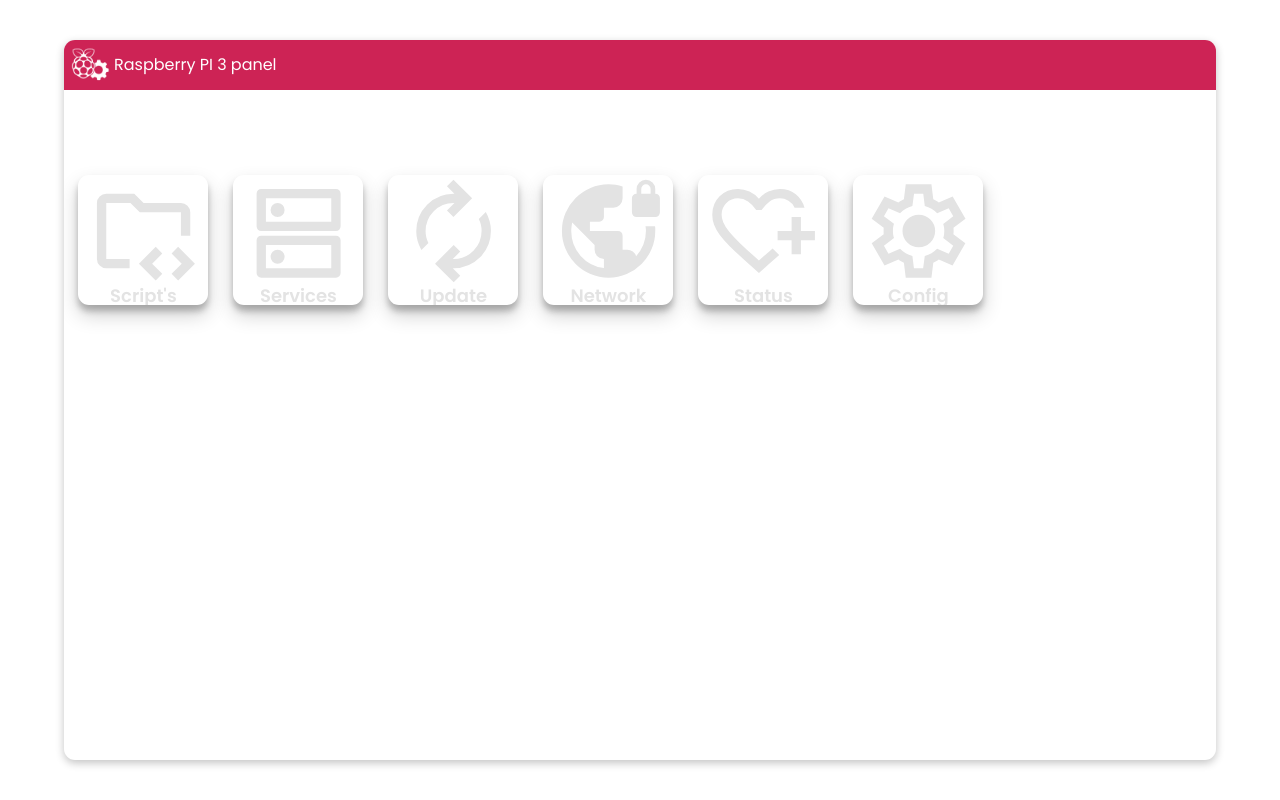
After one commit to AntonioV1ctor/light-lamp, a PHP site: page /pages/admin.php in a window 1280 px wide. The commit adds this page. Run offline with PHP 8.4, Linux system fonts and the light colour scheme; some libraries are stand-ins or nearby versions.

Commit message:
Adding new options for menu and new style and simples login area

```diff
--- /dev/null
+++ b/assets/css/components/footer.css
@@ -0,0 +1,9 @@
+.footer-area{
+    width: 100%;
+    background-color: red;
+    footer{
+        a{
+            color: red;
+        }
+    }
+}
--- a/assets/css/components/navbar.css
+++ b/assets/css/components/navbar.css
@@ -7,6 +7,9 @@
     display: flex;
     align-items: center;
     justify-content: left;
+    h1{
+        color:white
+    }
 
 }
 
--- /dev/null
+++ b/assets/css/pages/adminPage.css
@@ -0,0 +1,109 @@
+.admin-home {
+    display: flex;
+    align-items: center;
+    justify-content: center;
+    height: 100dvh;
+    width: 100%;
+
+}
+
+.admin-container {
+    background-color: rgb(255, 255, 255);
+    width: 100%;
+    height: 100%;
+    display: flex;
+    justify-content: center;
+    align-items: center;
+}
+
+.admin-box {
+    display: flex;
+    align-items: center;
+    flex-direction: column;
+    width: 90%;
+    height: 90%;
+    background-color: rgb(255, 255, 255);
+    border-radius: 11px;
+    box-shadow: rgba(0, 0, 0, 0.24) 0px 3px 8px;
+    overflow: hidden;
+}
+
+.options-container {
+    width: 100%;
+    height: 100%;
+    display: flex;
+    align-items: center;
+    justify-content: center;
+}
+
+.options-box {
+    width: 97.5%;
+    ;
+    height: 500px;
+}
+
+.options-area {
+    width: 90%;
+    height: 80%;
+    display: flex;
+    gap: 25px;
+    flex-wrap: wrap;
+
+}
+
+.options-default-box {
+    width: 130px;
+    height: 130px;
+    border-radius: 11px;
+    display: flex;
+    align-items: center;
+    justify-content: center;
+    cursor: pointer;
+    flex-direction: column;
+    box-shadow: rgba(0, 0, 0, 0.19) 0px 10px 20px, rgba(0, 0, 0, 0.23) 0px 6px 6px;
+    transition: 0.5s;
+    overflow: hidden;
+
+    &:hover {
+        scale: 105%;
+        color: white;
+        background-color: #CD2355;
+    }
+
+    h3 {
+        font-weight: 600;
+        color: #E3E3E3;
+        font-size: large;
+    }
+}
+
+.script-icon {
+    width: 14vw;
+    height: 15vh;
+}
+
+a {
+    text-decoration: none;
+    color: white;
+    height: 130px
+}
+
+@media (max-width:768px) {
+    .options-area {
+        width: 100%;
+        height: 0%;
+        gap: 25px;
+        display: flex;
+        align-items: center;
+        justify-content: center;
+    }
+
+    .options-container {
+        height: 100%;
+    }
+
+    .options-default-box {
+        width: 130px;
+        height: 130px;
+    }
+}
--- a/assets/style.css
+++ b/assets/style.css
@@ -1,6 +1,8 @@
 @import url(reset.css);
 @import url(/assets/css/pages/homePage.css);
+@import url(/assets/css/pages/adminPage.css);
 @import url(/assets/css/components/navbar.css);
+@import url(/assets/css/components/footer.css);
 
 *{
     font-family: "Poppins", sans-serif;
--- a/components/head.php
+++ b/components/head.php
@@ -5,7 +5,7 @@
     <meta charset="UTF-8">
     <meta name="viewport" content="width=device-width, initial-scale=1.0">
     <script src="https://kit.fontawesome.com/db29c2ca45.js" crossorigin="anonymous"></script>
-    <link rel="stylesheet" href="assets/style.css">
+    <link rel="stylesheet" href="/assets/style.css">
     <link rel="preconnect" href="https://fonts.googleapis.com">
     <link rel="preconnect" href="https://fonts.gstatic.com" crossorigin>
     <link href="https://fonts.googleapis.com/css2?family=Poppins:ital,wght@0,100;0,200;0,300;0,400;0,500;0,600;0,700;0,800;0,900;1,100;1,200;1,300;1,400;1,500;1,600;1,700;1,800;1,900&display=swap" rel="stylesheet">
--- a/components/navbar.php
+++ b/components/navbar.php
@@ -1,6 +1,6 @@
 <header>
     <nav>
-       <img class="rasp-logo" src="assets/images/icon_panel.png" alt="">
+       <img class="rasp-logo" src="/assets/images/icon_panel_white.png" alt="">
        <h1>Raspberry PI 3 panel</h1>
     </nav>
 </header>
--- /dev/null
+++ b/pages/admin.php
@@ -0,0 +1,76 @@
+<?php include_once "./../components/head.php" ?>
+
+<body>
+    <main class="admin-home">
+        <div class="admin-container">
+            <div class="admin-box">
+                <?php include_once "./../components/navbar.php" ?>
+                <div class="options-container">
+                    <div class="options-box">
+                        <div class="options-area">
+
+                            <a href="scripts">
+                                <div class="options-default-box">
+                                    <svg class="script-icon" xmlns="http://www.w3.org/2000/svg" height="24px" viewBox="0 -960 960 960" width="24px" fill="#e3e3e3">
+                                        <path d="M160-240v-480 520-40Zm0 80q-33 0-56.5-23.5T80-240v-480q0-33 23.5-56.5T160-800h240l80 80h320q33 0 56.5 23.5T880-640v200h-80v-200H447l-80-80H160v480h200v80H160ZM584-56 440-200l144-144 56 57-87 87 87 87-56 57Zm192 0-56-57 87-87-87-87 56-57 144 144L776-56Z" />
+                                    </svg>
+                                    <h3>Script's</h3>
+                                </div>
+                            </a>
+
+                            <a href="services">
+                                <div class="options-default-box">
+                                    <svg class="script-icon" xmlns="http://www.w3.org/2000/svg" height="24px" viewBox="0 -960 960 960" width="24px" fill="#e3e3e3">
+                                        <path d="M300-720q-25 0-42.5 17.5T240-660q0 25 17.5 42.5T300-600q25 0 42.5-17.5T360-660q0-25-17.5-42.5T300-720Zm0 400q-25 0-42.5 17.5T240-260q0 25 17.5 42.5T300-200q25 0 42.5-17.5T360-260q0-25-17.5-42.5T300-320ZM160-840h640q17 0 28.5 11.5T840-800v280q0 17-11.5 28.5T800-480H160q-17 0-28.5-11.5T120-520v-280q0-17 11.5-28.5T160-840Zm40 80v200h560v-200H200Zm-40 320h640q17 0 28.5 11.5T840-400v280q0 17-11.5 28.5T800-80H160q-17 0-28.5-11.5T120-120v-280q0-17 11.5-28.5T160-440Zm40 80v200h560v-200H200Zm0-400v200-200Zm0 400v200-200Z" />
+                                    </svg>
+                                    <h3>Services</h3>
+                                </div>
+                            </a>
+
+                            <a href="update">
+                                <div class="options-default-box">
+                                    <svg class="script-icon" xmlns="http://www.w3.org/2000/svg" height="24px" viewBox="0 -960 960 960" width="24px" fill="#e3e3e3">
+                                        <path d="M204-318q-22-38-33-78t-11-82q0-134 93-228t227-94h7l-64-64 56-56 160 160-160 160-56-56 64-64h-7q-100 0-170 70.5T240-478q0 26 6 51t18 49l-60 60ZM481-40 321-200l160-160 56 56-64 64h7q100 0 170-70.5T720-482q0-26-6-51t-18-49l60-60q22 38 33 78t11 82q0 134-93 228t-227 94h-7l64 64-56 56Z" />
+                                    </svg>
+                                    <h3>Update</h3>
+                                </div>
+                            </a>
+
+                            <a href="network">
+                                <div class="options-default-box">
+                                    <svg class="script-icon" xmlns="http://www.w3.org/2000/svg" height="24px" viewBox="0 -960 960 960" width="24px" fill="#e3e3e3">
+                                        <path d="M480-80q-82 0-155-31.5t-127.5-86Q143-252 111.5-325T80-480q0-83 31.5-155.5t86-127Q252-817 325-848.5T480-880q32 0 61.5 4.5T600-862v102q0 33-23.5 56.5T520-680h-80v80q0 17-11.5 28.5T400-560h-80v80h240q17 0 28.5 11.5T600-440v120h40q27 0 47.5 16t28.5 40q39-44 61.5-98.5T800-480q0-11-1-20t-3-20h82q2 11 2 20v20q0 82-31.5 155t-86 127.5q-54.5 54.5-127 86T480-80Zm-40-82v-78q-33 0-56.5-23.5T360-320v-40L168-552q-3 18-5.5 36t-2.5 36q0 124 80.5 213.5T440-162Zm280-438q-17 0-28.5-11.5T680-640v-120q0-17 11.5-28.5T720-800v-40q0-33 23.5-56.5T800-920q33 0 56.5 23.5T880-840v40q17 0 28.5 11.5T920-760v120q0 17-11.5 28.5T880-600H720Zm40-200h80v-40q0-17-11.5-28.5T800-880q-17 0-28.5 11.5T760-840v40Z" />
+                                    </svg>
+                                    <h3>Network</h3>
+                                </div>
+                            </a>
+
+                            <a href="status">
+                                <div class="options-default-box">
+                                    <svg class="script-icon" xmlns="http://www.w3.org/2000/svg" height="24px" viewBox="0 -960 960 960" width="24px" fill="#e3e3e3">
+                                        <path d="M440-501Zm0 381L313-234q-72-65-123.5-116t-85-96q-33.5-45-49-87T40-621q0-94 63-156.5T260-840q52 0 99 22t81 62q34-40 81-62t99-22q81 0 136 45.5T831-680h-85q-18-40-53-60t-73-20q-51 0-88 27.5T463-660h-46q-31-45-70.5-72.5T260-760q-57 0-98.5 39.5T120-621q0 33 14 67t50 78.5q36 44.5 98 104T440-228q26-23 61-53t56-50l9 9 19.5 19.5L605-283l9 9q-22 20-56 49.5T498-172l-58 52Zm280-160v-120H600v-80h120v-120h80v120h120v80H800v120h-80Z" />
+                                    </svg>
+                                    <h3>Status</h3>
+                                </div>
+                            </a>
+
+                            <a href="config">
+                                <div class="options-default-box">
+                                    <svg class="script-icon" xmlns="http://www.w3.org/2000/svg" height="24px" viewBox="0 -960 960 960" width="24px" fill="#e3e3e3">
+                                        <path d="m370-80-16-128q-13-5-24.5-12T307-235l-119 50L78-375l103-78q-1-7-1-13.5v-27q0-6.5 1-13.5L78-585l110-190 119 50q11-8 23-15t24-12l16-128h220l16 128q13 5 24.5 12t22.5 15l119-50 110 190-103 78q1 7 1 13.5v27q0 6.5-2 13.5l103 78-110 190-118-50q-11 8-23 15t-24 12L590-80H370Zm70-80h79l14-106q31-8 57.5-23.5T639-327l99 41 39-68-86-65q5-14 7-29.5t2-31.5q0-16-2-31.5t-7-29.5l86-65-39-68-99 42q-22-23-48.5-38.5T533-694l-13-106h-79l-14 106q-31 8-57.5 23.5T321-633l-99-41-39 68 86 64q-5 15-7 30t-2 32q0 16 2 31t7 30l-86 65 39 68 99-42q22 23 48.5 38.5T427-266l13 106Zm42-180q58 0 99-41t41-99q0-58-41-99t-99-41q-59 0-99.5 41T342-480q0 58 40.5 99t99.5 41Zm-2-140Z" />
+                                    </svg>
+                                    <h3>Config</h3>
+                                </div>
+                            </a>
+
+                        </div>
+                    </div>
+                </div>
+
+
+            </div>
+        </div>
+    </main>
+</body>
+
+</html>
```
Also changed, not shown: assets/css/pages/homePage.css (+41 -4 lines), components/footer.php (added, +7 -0 lines), index.php (+30 -8 lines), assets/images/icon_panel_white.png (added), pages/config/index.php (added), pages/network/index.php (added), pages/scripts/index.php (added), pages/services/index.php (added), pages/status/index.php (added), pages/update/index.php (added).
